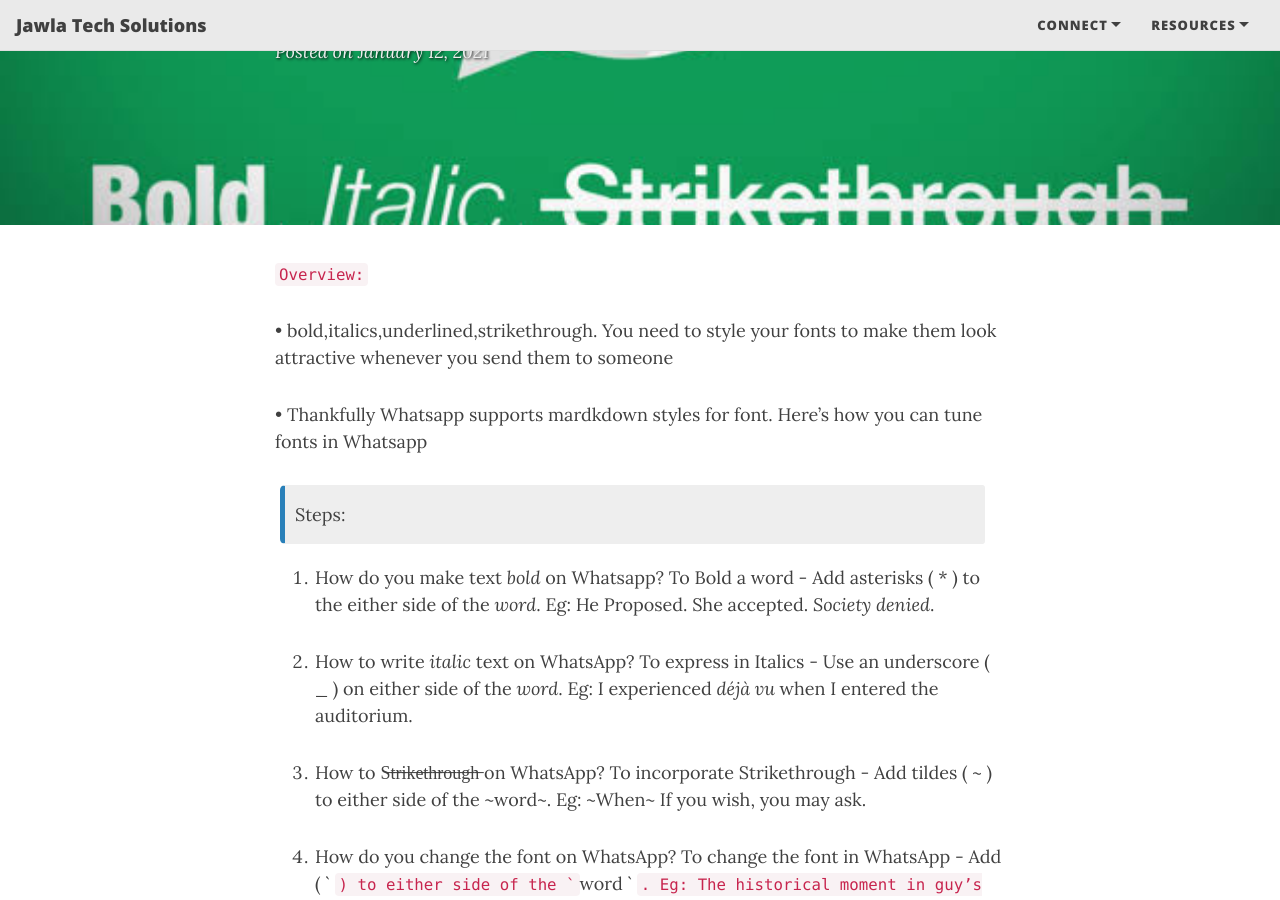
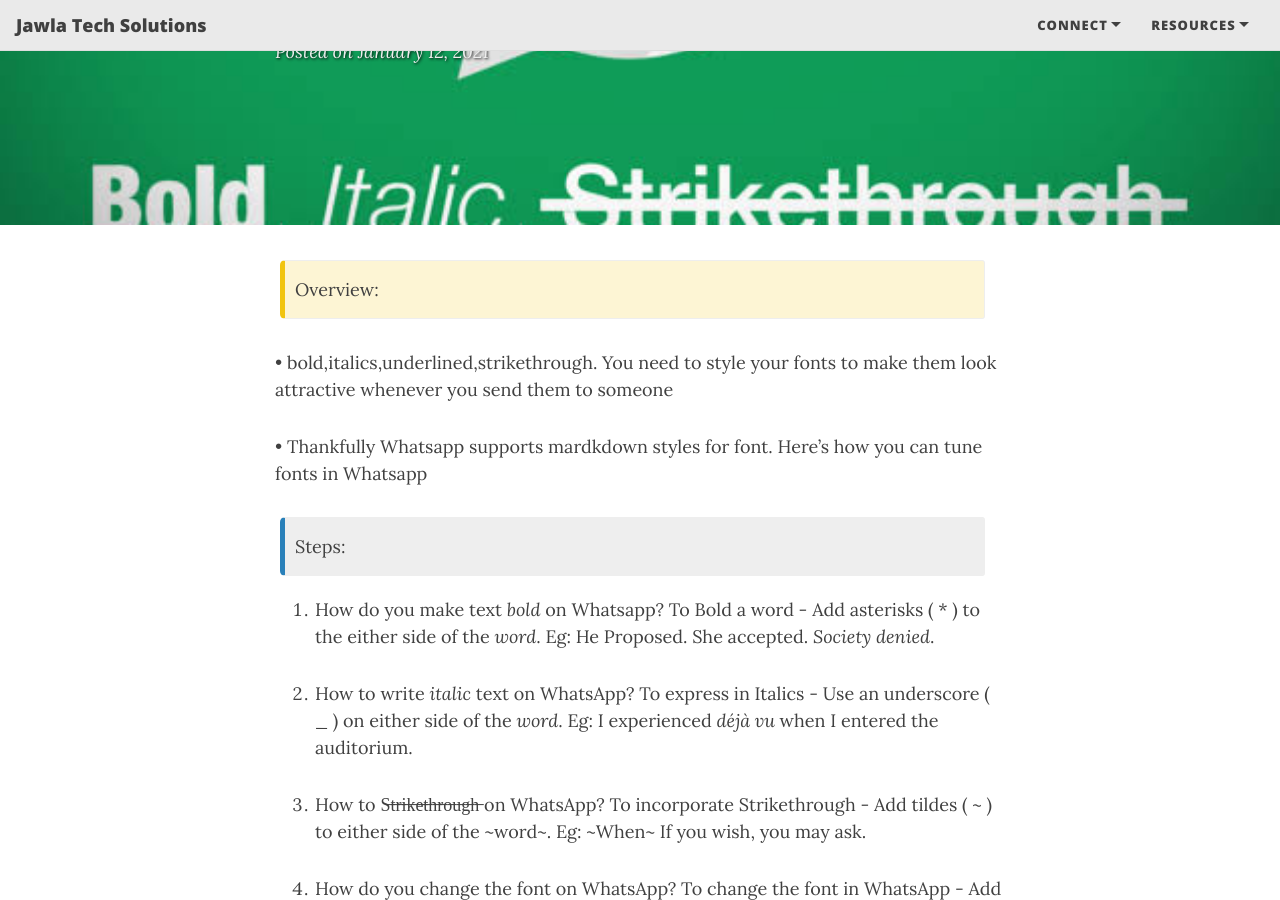
Before and after one commit to cukapd/wjt, a Jekyll site: the page built from _posts/2021-01-12-how to-format-messages-in-whatsapp-cheatcodes.md, in a window 1280 px wide and 900 px high, scrolled down 376 px. Built offline with Jekyll 4.4.1, drawn with Linux system fonts in a browser that asks for light colours; nearby versions of some CDN libraries.

Commit message:
Update 2021-01-12-how to-format-messages-in-whatsapp-cheatcodes.md

````diff
--- a/_posts/2021-01-12-how to-format-messages-in-whatsapp-cheatcodes.md
+++ b/_posts/2021-01-12-how to-format-messages-in-whatsapp-cheatcodes.md
@@ -6,7 +6,8 @@
 comments: true
 ---
 
-```Overview:```
+{: .box-warning}
+Overview:
 
 • bold,italics,underlined,strikethrough. You need to style your fonts to make them look attractive whenever you send them to someone
 
````
